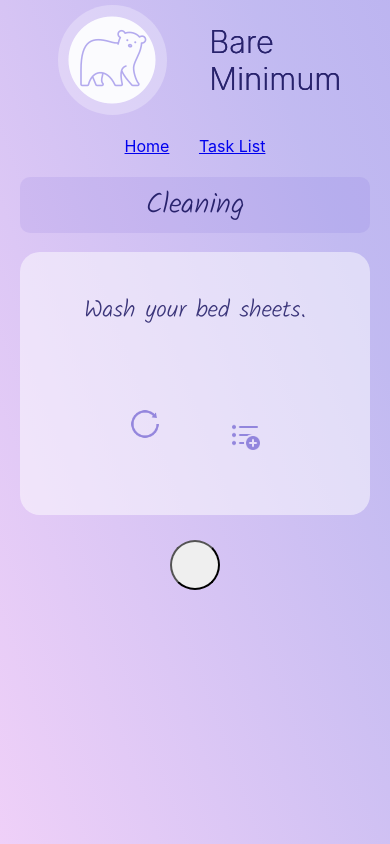
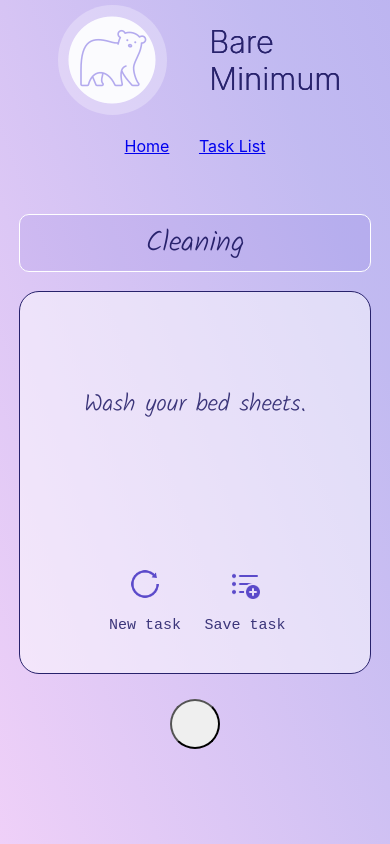
Before and after one commit to taranveersingh93/bare-minimum, a React (Create React App) app: page /cleaning in a window 390 px wide. Built offline with nearby package versions, Linux system fonts and the light colour scheme.

Commit message:
Make card responsive to screensize using media queries

```diff
--- a/src/components/SelectTaskView/SelectTaskView.css
+++ b/src/components/SelectTaskView/SelectTaskView.css
@@ -24,6 +24,7 @@
   flex-direction: column;
   justify-content: space-evenly;
   align-items: center;
+  border: solid 1px rgb(40, 34, 108);;
 }
 
 .task-text {
@@ -34,6 +35,7 @@
 }
 
 .category-title {
+  border: solid 1px white;
   color: rgb(40, 34, 108, 1);
   font-weight: 500;
   font-family: 'kalam', cursive;
@@ -72,8 +74,12 @@
   display: flex;
   flex-direction: column;
   align-items: center;
-  justify-content: space-evenly;
+  justify-content: space-around;
   width: 60%;
+}
+
+.refresh-icon-container:hover .refresh-icon{
+  transform: rotate(40deg);
 }
 
 .saved-confirmation {
@@ -111,3 +117,21 @@
   opacity: 1;
   cursor: pointer;
 }
+
+@media (max-width: 650px) {
+  .new-task-page {
+    height: 100%;
+  }
+
+  .icon-text, .card-icon {
+    opacity: 1;
+  }
+
+  .task-card-buttons {
+    height: 25%;
+  }
+
+  .refresh-icon-container:hover .refresh-icon{
+    transform: rotate(0deg);
+  }
+}
--- a/src/components/SelectTaskView/SelectTaskView.js
+++ b/src/components/SelectTaskView/SelectTaskView.js
@@ -142,9 +142,9 @@ const SelectTaskView = () => {
           {saveResponse}
         </p>
         {tasksToShow && <div className="task-card-buttons">
-          <div className='icon-container'  onClick={markTaskRead}>
+          <div className='refresh-icon-container icon-container'  onClick={markTaskRead}>
             <img src={refresh} className='refresh-icon card-icon'/>
-            <p className='icon-text refresh-text'>Show another task</p>
+            <p className='icon-text refresh-text'>New task</p>
           </div>
           <div className='icon-container'  onClick={postTask}>
             <img src={save} className='save-icon card-icon'/>
```
